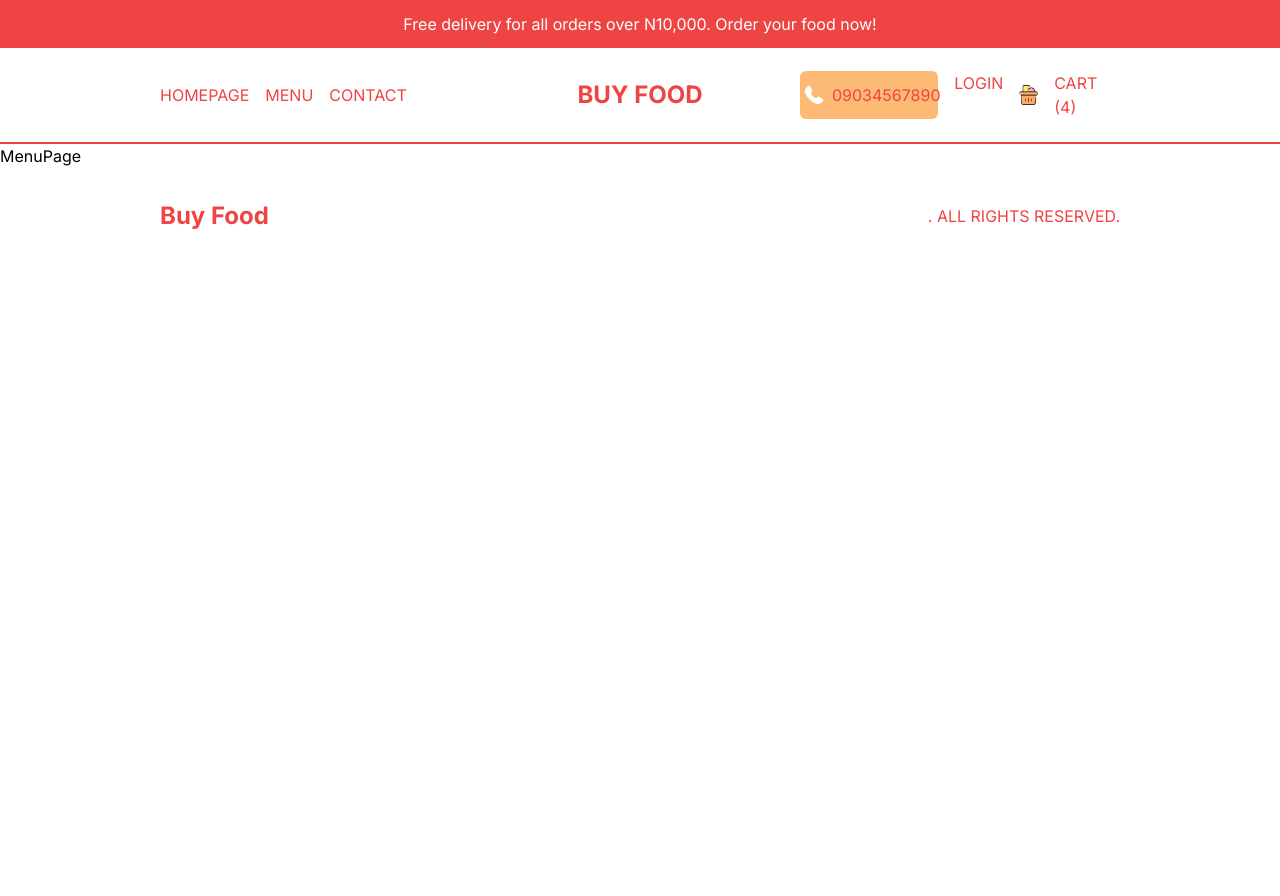
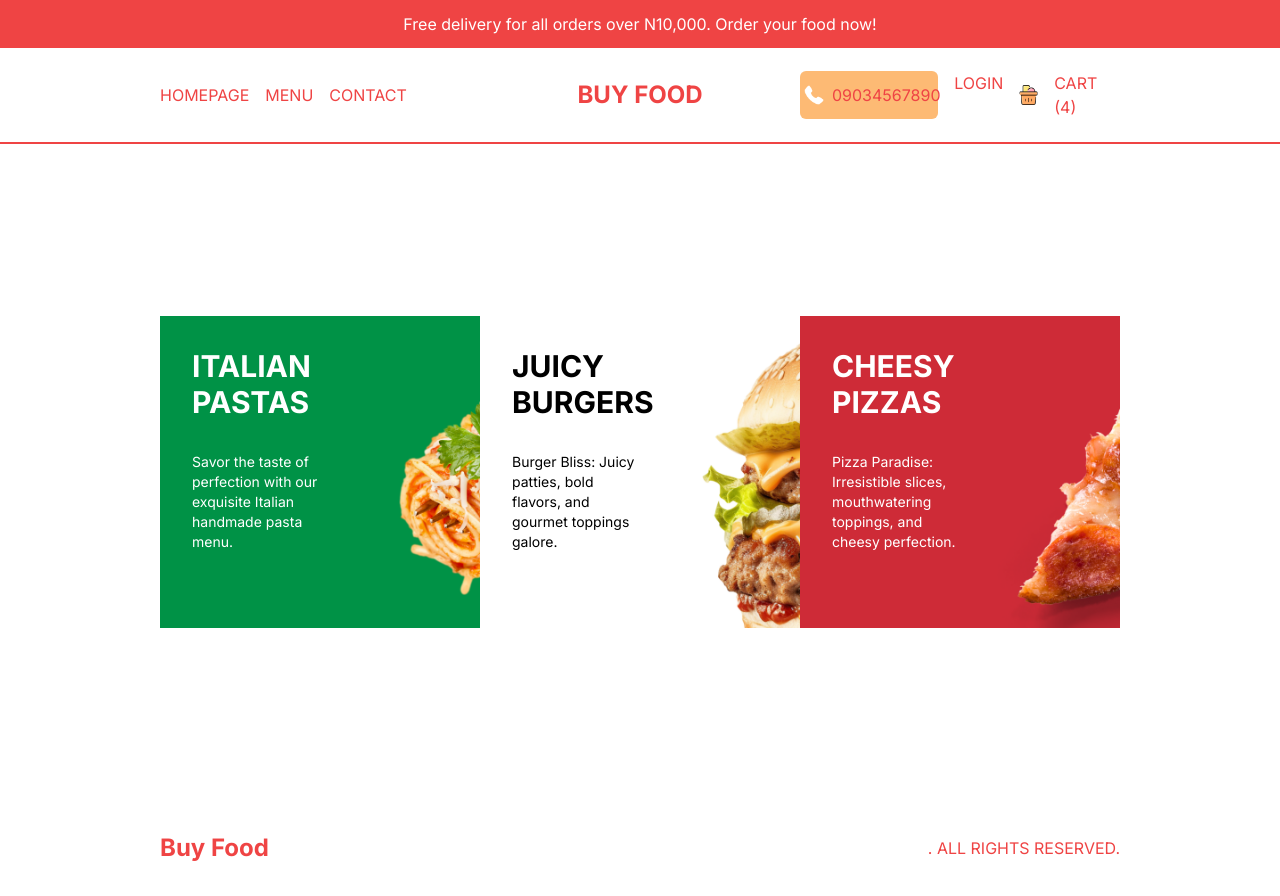
Before and after one commit to CakeZaddy/Buy-Food-NG, a Next.js app: page /menu in a window 1280 px wide. Before the commit the page ends 800 px from the top, so only its background shows below. Built offline with nearby package versions, Linux system fonts and the light colour scheme.

Commit message:
Activated useEffect on slider

```diff
--- a/src/app/menu/page.jsx
+++ b/src/app/menu/page.jsx
@@ -1,7 +1,32 @@
+import { menu } from '@/data'
+import Link from 'next/link'
 import React from 'react'
 
 const MenuPage = () => {
-  return <div>MenuPage</div>
+  return (
+    <div className='p-4 lg:px-20 xl:px-40 h-[calc(100vh-6rem)] md:h-[calc(100vh-9rem)] flex flex-col md:flex-row items-center'>
+      {menu.map((category) => (
+        <Link
+          href={`/menu/${category.slug}`}
+          key={category.id}
+          className='w-full h-1/3 bg-cover p-8 md:h-1/2'
+          style={{ backgroundImage: `url(${category.img})` }}
+        >
+          <div className={`text-${category.color} w-1/2`}>
+            <h1 className='uppercase font-bold text-3xl '>{category.title}</h1>
+            <p className='text-sm my-8'>{category.desc}</p>
+            <button
+              className={`hidden 2xl:block bg-${category.color} text-${
+                category.color === 'black' ? 'white' : 'red-500'
+              } py-2 px-4 rounded-md `}
+            >
+              Explore
+            </button>
+          </div>
+        </Link>
+      ))}
+    </div>
+  )
 }
 
 export default MenuPage
--- a/src/app/page.js
+++ b/src/app/page.js
@@ -5,7 +5,7 @@
 
 export default function Home() {
   return (
-    <main>
+    <main className='overflow-x-hidden'>
       <Slider />
       <Featured />
       <Offer />
--- a/src/components/Featured.jsx
+++ b/src/components/Featured.jsx
@@ -5,7 +5,7 @@
 const Featured = () => {
   return (
     <div>
-      <div className='w-screen overflow-x-scroll text-red-500 '>
+      <div className='w-screen overflow-x-scroll  text-red-500 '>
         {/* Wrapper */}
         <div className='w-max flex'>
           {/* Single Item */}
--- a/src/components/Slider.jsx
+++ b/src/components/Slider.jsx
@@ -24,14 +24,14 @@
 const Slider = () => {
   const [currentSlide, setCurrentSlide] = useState(0)
 
-  // useEffect(() => {
-  //   const interval = setInterval(
-  //     () =>
-  //       setCurrentSlide((prev) => (prev === data.length - 1 ? 0 : prev + 1)),
-  //     2000
-  //   )
-  //   return () => clearInterval(interval)
-  // }, [])
+  useEffect(() => {
+    const interval = setInterval(
+      () =>
+        setCurrentSlide((prev) => (prev === data.length - 1 ? 0 : prev + 1)),
+      3000
+    )
+    return () => clearInterval(interval)
+  }, [])
 
   return (
     <div className='flex flex-col lg:flex-row h-[calc(100vh-6rem)] md:h-[calc(100vh-9rem)] bg-fuchsia-50 '>
```
